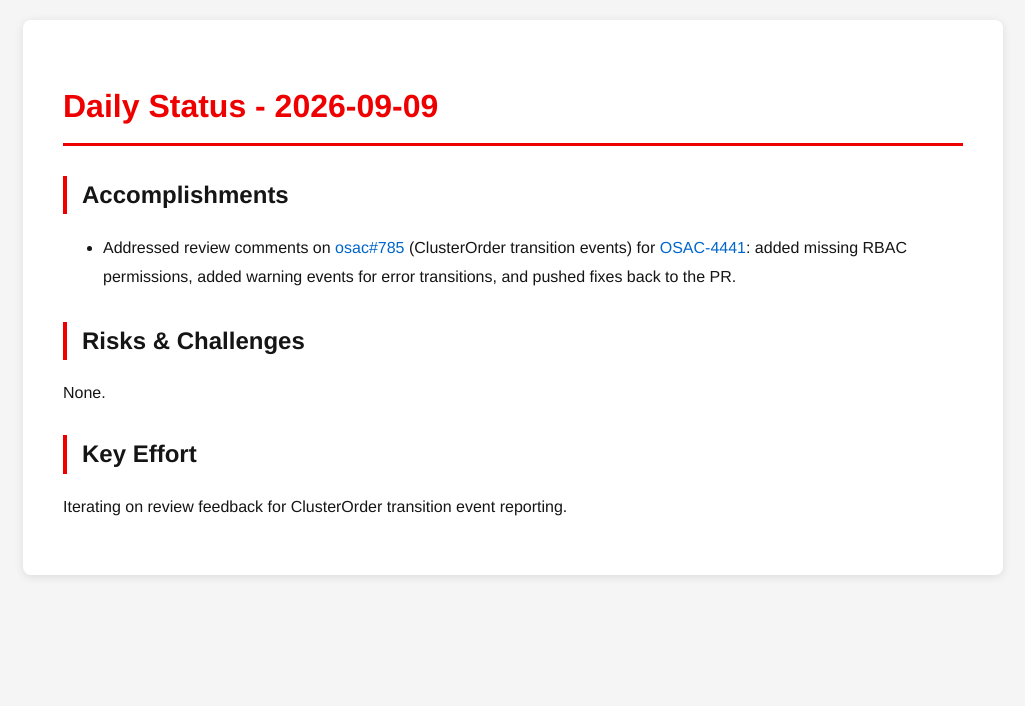
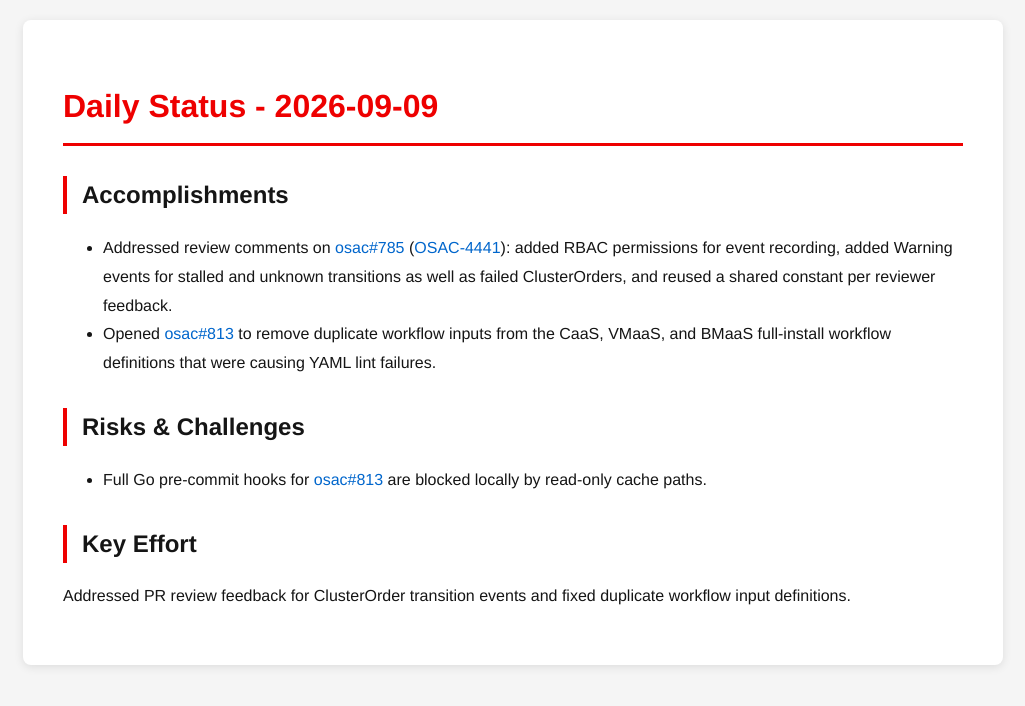
Before and after one commit to tzvatot/daily-status, a Jekyll site: the page built from 2026-09-09.md, in a window 1280 px wide. Shown: the top 706 px of the page, without its empty margins (127-1152 px from the left). Built offline with Jekyll 4.4.1, drawn with Linux system fonts in a browser that asks for light colours.

Commit message:
Daily status update - 2026-09-09

```diff
--- a/2026-09-09.md
+++ b/2026-09-09.md
@@ -7,10 +7,11 @@ date: 2026-09-09
 # Daily Status - 2026-09-09
 
 ## Accomplishments
-- Addressed review comments on [osac#785](https://github.com/osac-project/osac/pull/785) (ClusterOrder transition events) for [OSAC-4441](https://redhat.atlassian.net/browse/OSAC-4441): added missing RBAC permissions, added warning events for error transitions, and pushed fixes back to the PR.
+- Addressed review comments on [osac#785](https://github.com/osac-project/osac/pull/785) ([OSAC-4441](https://redhat.atlassian.net/browse/OSAC-4441)): added RBAC permissions for event recording, added Warning events for stalled and unknown transitions as well as failed ClusterOrders, and reused a shared constant per reviewer feedback.
+- Opened [osac#813](https://github.com/osac-project/osac/pull/813) to remove duplicate workflow inputs from the CaaS, VMaaS, and BMaaS full-install workflow definitions that were causing YAML lint failures.
 
 ## Risks & Challenges
-None.
+- Full Go pre-commit hooks for [osac#813](https://github.com/osac-project/osac/pull/813) are blocked locally by read-only cache paths.
 
 ## Key Effort
-Iterating on review feedback for ClusterOrder transition event reporting.
+Addressed PR review feedback for ClusterOrder transition events and fixed duplicate workflow input definitions.
```
